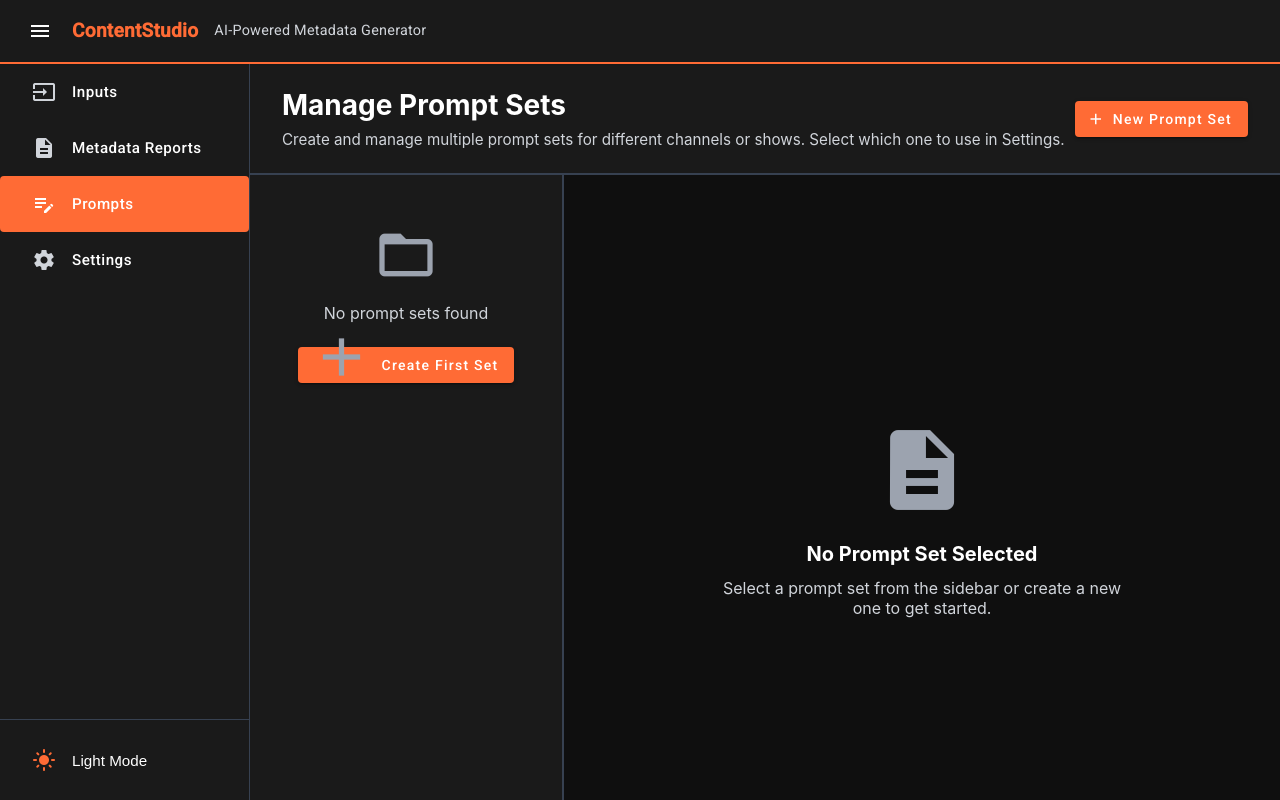
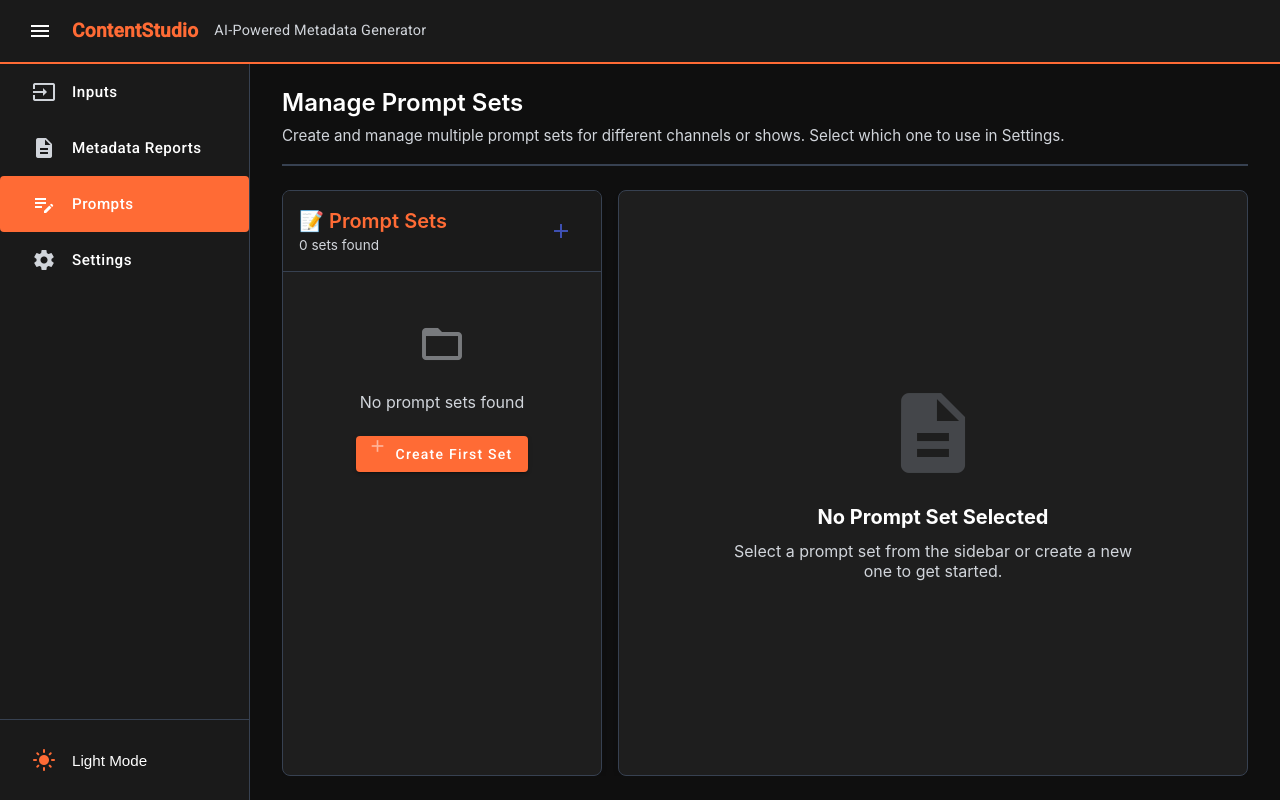
Before and after one commit to telltaleatheist/ContentStudio, an Angular app in the folder frontend/: page /prompts in a window 1280 px wide. Built offline with nearby package versions, Linux system fonts and the light colour scheme.

Commit message:
adjust the layout of the prompts page

```diff
--- a/frontend/src/app/components/prompts/prompts.html
+++ b/frontend/src/app/components/prompts/prompts.html
@@ -1,19 +1,23 @@
 <div class="prompts-page">
   <!-- Header -->
   <div class="header">
-    <div class="header-content">
     <h2>Manage Prompt Sets</h2>
     <p class="subtitle">Create and manage multiple prompt sets for different channels or shows. Select which one to use in Settings.</p>
   </div>
-    <button mat-raised-button color="primary" (click)="openCreateDialog()">
+
+  <div class="content-wrapper">
+    <!-- Sidebar Panel -->
+    <div class="panel sidebar">
+      <div class="panel-header">
+        <div>
+          <h4 class="panel-title">📝 Prompt Sets</h4>
+          <p class="panel-subtitle">{{ promptSets().length }} set{{ promptSets().length !== 1 ? 's' : '' }} found</p>
+        </div>
+        <button mat-icon-button color="primary" (click)="openCreateDialog()" title="New Prompt Set">
           <mat-icon>add</mat-icon>
-      New Prompt Set
         </button>
       </div>
-
-  <div class="content-wrapper">
-    <!-- Sidebar -->
-    <div class="sidebar">
+      <div class="panel-content">
         @if (promptSets().length === 0) {
           <div class="empty-state">
             <mat-icon>folder_open</mat-icon>
@@ -24,6 +28,7 @@
             </button>
           </div>
         } @else {
+          <div class="prompt-sets-list">
             @for (promptSet of promptSets(); track promptSet.id) {
               <div class="prompt-set-item"
                    [class.active]="selectedPromptSetId() === promptSet.id"
@@ -37,18 +42,16 @@
                 </button>
               </div>
             }
+          </div>
         }
+      </div>
     </div>
 
     <!-- Edit Panel -->
-    <div class="edit-panel">
+    <div class="panel edit-panel">
+      <div class="panel-content">
         @if (currentPromptSet()) {
-        <mat-card class="edit-card">
-          <mat-card-header>
-            <mat-card-title>{{ currentPromptSet()!.name }}</mat-card-title>
-            <mat-card-subtitle>{{ currentPromptSet()!.platform === 'youtube' ? 'YouTube' : 'Podcast' }} Prompt Set</mat-card-subtitle>
-          </mat-card-header>
-          <mat-card-content>
+          <div class="edit-card">
             <mat-form-field appearance="outline" class="full-width">
               <mat-label>Name</mat-label>
               <input matInput [ngModel]="editName()" (ngModelChange)="editName.set($event)">
@@ -94,14 +97,14 @@
                         placeholder="Links to be appended to descriptions (not sent to AI)..."></textarea>
               <mat-hint>Links appended after AI generation (e.g., social media, affiliate links)</mat-hint>
             </mat-form-field>
-          </mat-card-content>
-          <mat-card-actions>
+
+            <div class="card-actions">
               <button mat-raised-button color="primary" (click)="saveCurrentPromptSet()">
                 <mat-icon>save</mat-icon>
                 Save Prompt Set
               </button>
-          </mat-card-actions>
-        </mat-card>
+            </div>
+          </div>
         } @else {
           <div class="empty-edit-panel">
             <mat-icon>description</mat-icon>
@@ -109,6 +112,7 @@
             <p>Select a prompt set from the sidebar or create a new one to get started.</p>
           </div>
         }
+      </div>
     </div>
   </div>
 
--- a/frontend/src/app/components/prompts/prompts.scss
+++ b/frontend/src/app/components/prompts/prompts.scss
@@ -1,102 +1,125 @@
+// Creamsicle Theme - Prompts Page (matching Metadata Reports style)
 :host {
   display: flex;
   flex: 1;
-  width: 100%;
-  max-width: 100%;
+  margin: 0;
+  overflow: hidden;
+  min-height: 0;
   height: 100%;
 }
 
+:host *, :host *::before, :host *::after {
+  box-sizing: border-box;
+}
+
 .prompts-page {
+  flex: 1;
   display: flex;
   flex-direction: column;
+  background: var(--bg-primary);
+  overflow: hidden;
+  min-height: 0;
   height: 100%;
-  width: 100%;
+  padding: 1.5rem 2rem;
+}
 
 .header {
-    display: flex;
-    justify-content: space-between;
-    align-items: center;
-    padding: 1.5rem 2rem;
+  padding-bottom: 1rem;
   border-bottom: 2px solid var(--border-color);
-    background: var(--bg-secondary);
+  margin-bottom: 1.5rem;
 
-    .header-content {
   h2 {
-        margin: 0;
-        color: var(--primary-orange);
-        font-size: 1.75rem;
+    margin: 0 0 0.5rem 0;
+    color: var(--text-primary);
+    font-size: 1.5rem;
+    font-weight: 600;
   }
 
   .subtitle {
-        margin: 0.5rem 0 0 0;
+    margin: 0;
     color: var(--text-secondary);
     font-size: 0.95rem;
-      }
-    }
-
-    button {
-      mat-icon {
-        margin-right: 0.5rem;
-      }
+    line-height: 1.5;
   }
 }
 
 .content-wrapper {
-    display: flex;
   flex: 1;
+  display: grid;
+  grid-template-columns: 320px 1fr;
+  gap: 1rem;
   overflow: hidden;
+  min-height: 0;
 }
 
-  .sidebar {
-    width: 280px;
-    border-right: 2px solid var(--border-color);
-    overflow-y: auto;
-    padding: 1rem;
-    background: var(--bg-secondary);
-
-    .empty-state {
+// Panels
+.panel {
+  background: var(--bg-card);
+  box-shadow: var(--shadow-md);
+  border: 1px solid var(--border-color);
+  border-radius: var(--border-radius);
   display: flex;
   flex-direction: column;
-      align-items: center;
-      justify-content: center;
-      padding: 2rem 1rem;
-      text-align: center;
-      color: var(--text-secondary);
-
-      mat-icon {
-        font-size: 64px;
-        width: 64px;
-        height: 64px;
-        color: var(--text-muted);
-        margin-bottom: 1rem;
+  overflow: hidden;
+  min-height: 0;
 }
 
-      p {
-        margin: 0 0 1.5rem 0;
+.panel-header {
+  background: var(--bg-secondary);
+  padding: 1rem;
+  border-bottom: 1px solid var(--border-color);
+  flex-shrink: 0;
+  display: flex;
+  justify-content: space-between;
+  align-items: center;
+  gap: 0.5rem;
 }
 
-      button {
-        mat-icon {
-          margin-right: 0.5rem;
+.panel-title {
+  font-weight: 600;
+  color: var(--primary-orange);
+  margin: 0;
+  font-size: 1.25rem;
 }
+
+.panel-subtitle {
+  color: var(--text-secondary);
+  margin: 0.25rem 0 0 0;
+  font-size: 0.85rem;
+}
+
+.panel-content {
+  flex: 1;
+  overflow-y: auto;
+  min-height: 0;
+}
+
+// Sidebar Panel
+.sidebar {
+  .panel-content {
+    padding: 0;
   }
 }
 
+.prompt-sets-list {
+  display: flex;
+  flex-direction: column;
+  padding: 0;
+  margin: 0;
+
   .prompt-set-item {
     display: flex;
-      justify-content: space-between;
     align-items: center;
-      padding: 0.75rem;
-      margin-bottom: 0.5rem;
-      border-radius: 8px;
+    gap: 0.75rem;
+    padding: 0.75rem 1rem;
     cursor: pointer;
     transition: all 0.2s;
-      background: var(--bg-card);
-      border: 1px solid var(--border-color);
+    border-bottom: 1px solid var(--border-color);
+    min-height: 56px;
+    position: relative;
 
     &:hover {
-        background: rgba(255, 107, 53, 0.1);
-        border-color: var(--primary-orange);
+      background: var(--bg-secondary);
 
       .delete-btn {
         opacity: 1;
@@ -104,25 +127,29 @@
     }
 
     &.active {
-        background: rgba(255, 107, 53, 0.15);
+      background: rgba(255, 107, 53, 0.1);
       border-left: 3px solid var(--primary-orange);
-        border-color: var(--primary-orange);
     }
 
     .item-content {
+      flex: 1;
+      min-width: 0;
       display: flex;
       align-items: center;
       gap: 0.75rem;
-        flex: 1;
-        min-width: 0;
 
       mat-icon {
         color: var(--primary-orange);
+        font-size: 1.25rem;
+        width: 1.25rem;
+        height: 1.25rem;
         flex-shrink: 0;
       }
 
       span {
         color: var(--text-primary);
+        font-size: 0.875rem;
+        font-weight: 500;
         white-space: nowrap;
         overflow: hidden;
         text-overflow: ellipsis;
@@ -133,13 +160,25 @@
       opacity: 0;
       transition: opacity 0.2s;
       flex-shrink: 0;
+      width: 32px !important;
+      height: 32px !important;
+      min-width: 32px !important;
+      min-height: 32px !important;
+      padding: 0 !important;
+      margin: 0 !important;
+      display: flex !important;
+      align-items: center !important;
+      justify-content: center !important;
 
       mat-icon {
-          color: var(--text-muted);
+        font-size: 1.125rem !important;
+        width: 1.125rem !important;
+        height: 1.125rem !important;
+        color: var(--text-secondary);
       }
 
       &:hover mat-icon {
-          color: #f44336;
+        color: var(--error-color);
       }
     }
 
@@ -149,73 +188,78 @@
   }
 }
 
-  .edit-panel {
-    flex: 1;
-    overflow-y: auto;
-    padding: 1.5rem 2rem;
+.empty-state {
+  display: flex;
+  flex-direction: column;
+  align-items: center;
+  justify-content: center;
+  padding: 3rem 1rem;
+  color: var(--text-secondary);
+  text-align: center;
 
-    .edit-card {
-      background: var(--bg-card);
-      border: 1px solid var(--border-color);
-
-      mat-card-header {
-        mat-card-title {
-          color: var(--primary-orange);
-          font-size: 1.5rem;
+  mat-icon {
+    font-size: 3rem;
+    width: 3rem;
+    height: 3rem;
+    margin-bottom: 1rem;
+    opacity: 0.5;
   }
 
-        mat-card-subtitle {
-          color: var(--text-secondary);
-          font-size: 0.9rem;
+  p {
+    margin: 0.5rem 0;
+    font-size: 1rem;
+  }
+
+  button {
+    margin-top: 1rem;
+
+    mat-icon {
+      margin-right: 0.5rem;
+      font-size: 1.25rem;
+      width: 1.25rem;
+      height: 1.25rem;
+    }
   }
 }
 
-      mat-card-content {
-        padding-top: 1.5rem;
+// Edit Panel
+.edit-panel {
+  .panel-content {
+    padding: 1.5rem;
+  }
+}
 
+.edit-card {
   .full-width {
     width: 100%;
-          margin-bottom: 1rem;
+    margin-bottom: 1.5rem;
+
+    &.editorial-section {
+      margin-bottom: 2.5rem;
+    }
+
+    &.generation-section {
+      margin-top: 0rem;
+      margin-bottom: 1.5rem;
+    }
 
     textarea {
       font-family: 'Roboto Mono', monospace;
       font-size: 0.9rem;
-            line-height: 1.5;
-          }
-
-          mat-hint {
-            color: var(--text-secondary);
-            font-size: 0.85rem;
-          }
-
-          // Add extra spacing after editorial section
-          &.editorial-section {
-            margin-bottom: 2.5rem;
-          }
-
-          // Optional: also add extra space before generation section for clarity
-          &.generation-section {
-            margin-top: 0.5rem;
+      line-height: 1.6;
     }
   }
 
-        // Make platform select icons inline
-        ::ng-deep mat-option mat-icon {
+  .card-actions {
+    display: flex;
+    justify-content: flex-end;
+    gap: 0.75rem;
+    margin-top: 1rem;
+    padding-top: 1.5rem;
+    border-top: 1px solid var(--border-color);
+
+    button mat-icon {
       margin-right: 0.5rem;
-          vertical-align: middle;
-          font-size: 20px;
-          width: 20px;
-          height: 20px;
-        }
-      }
-
-      mat-card-actions {
-        padding: 1rem 1.5rem;
-
-        button {
-          mat-icon {
-            margin-right: 0.5rem;
-          }
     }
   }
 }
@@ -236,6 +280,7 @@
     height: 96px;
     color: var(--text-muted);
     margin-bottom: 1.5rem;
+    opacity: 0.3;
   }
 
   h3 {
@@ -249,15 +294,15 @@
     max-width: 400px;
   }
 }
-  }
 
+// Dialogs
 .dialog-overlay {
   position: fixed;
   top: 0;
   left: 0;
   right: 0;
   bottom: 0;
-    background: rgba(0, 0, 0, 0.5);
+  background: rgba(0, 0, 0, 0.6);
   display: flex;
   align-items: center;
   justify-content: center;
@@ -269,16 +314,23 @@
     max-width: 90vw;
     background: var(--bg-card);
     border: 1px solid var(--border-color);
+    border-radius: var(--border-radius);
+    box-shadow: 0 8px 32px rgba(0, 0, 0, 0.5);
     animation: slideUp 0.3s ease-out;
+    padding: 1.5rem;
 
-      mat-card-header {
-        mat-card-title {
+    .dialog-header {
+      margin-bottom: 1.5rem;
+
+      h3 {
+        margin: 0;
         color: var(--text-primary);
+        font-size: 1.25rem;
       }
     }
 
-      mat-card-content {
-        padding-top: 1rem;
+    .dialog-content {
+      margin-bottom: 1.5rem;
 
       .full-width {
         width: 100%;
@@ -287,24 +339,15 @@
 
       p {
         color: var(--text-secondary);
-          margin: 0;
-        }
-
-        // Make platform select icons inline in dialog
-        ::ng-deep mat-option mat-icon {
-          margin-right: 0.5rem;
-          vertical-align: middle;
-          font-size: 20px;
-          width: 20px;
-          height: 20px;
+        margin: 0 0 1rem 0;
+        line-height: 1.6;
       }
     }
 
-      mat-card-actions {
+    .dialog-actions {
       display: flex;
       justify-content: flex-end;
       gap: 0.75rem;
-        padding: 1rem 1.5rem;
     }
   }
 }
@@ -329,6 +372,7 @@
   }
 }
 
+// Save Notification
 .save-notification {
   position: fixed;
   top: 5rem;
@@ -336,8 +380,8 @@
   background-color: #4caf50;
   color: white;
   padding: 1rem 1.5rem;
-    border-radius: 8px;
-    box-shadow: 0 4px 12px rgba(0, 0, 0, 0.3);
+  border-radius: var(--border-radius);
+  box-shadow: 0 4px 16px rgba(0, 0, 0, 0.3);
   display: flex;
   align-items: center;
   gap: 0.75rem;
@@ -379,4 +423,3 @@
     opacity: 1;
   }
 }
-}
```
Lines whose indentation alone changed are shown as unchanged.
